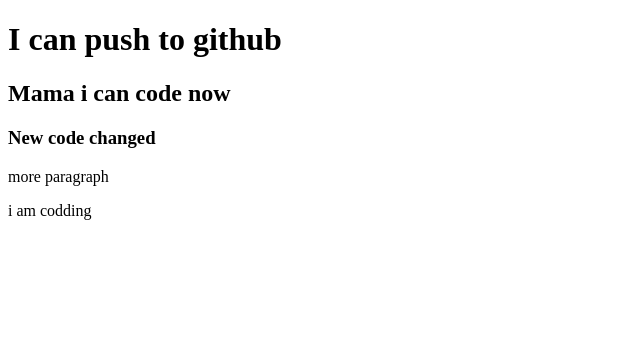
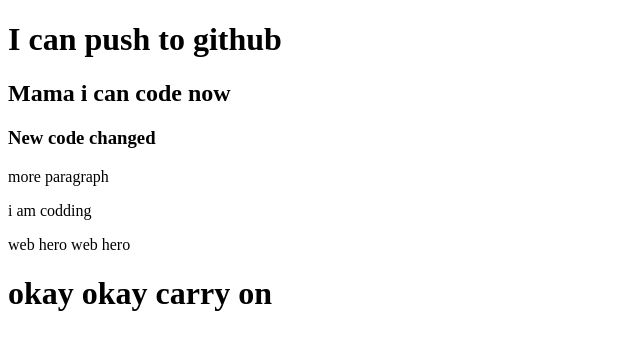
Before and after one commit to Munna3048/my-second-repo, a plain HTML site: page index.html in a window 1280 px wide. Shown: the whole page, without its empty margins (0-640 px from the left). Drawn offline with Linux system fonts and the light colour scheme.

Commit message:
added header

```diff
--- a/index.html
+++ b/index.html
@@ -13,6 +13,8 @@
     <p>more paragraph</p>
     <p>i am codding
     </p>
+    <p>web hero web hero </p>
+    <h1>okay okay carry on</h1>
 
 
 </body>
```
